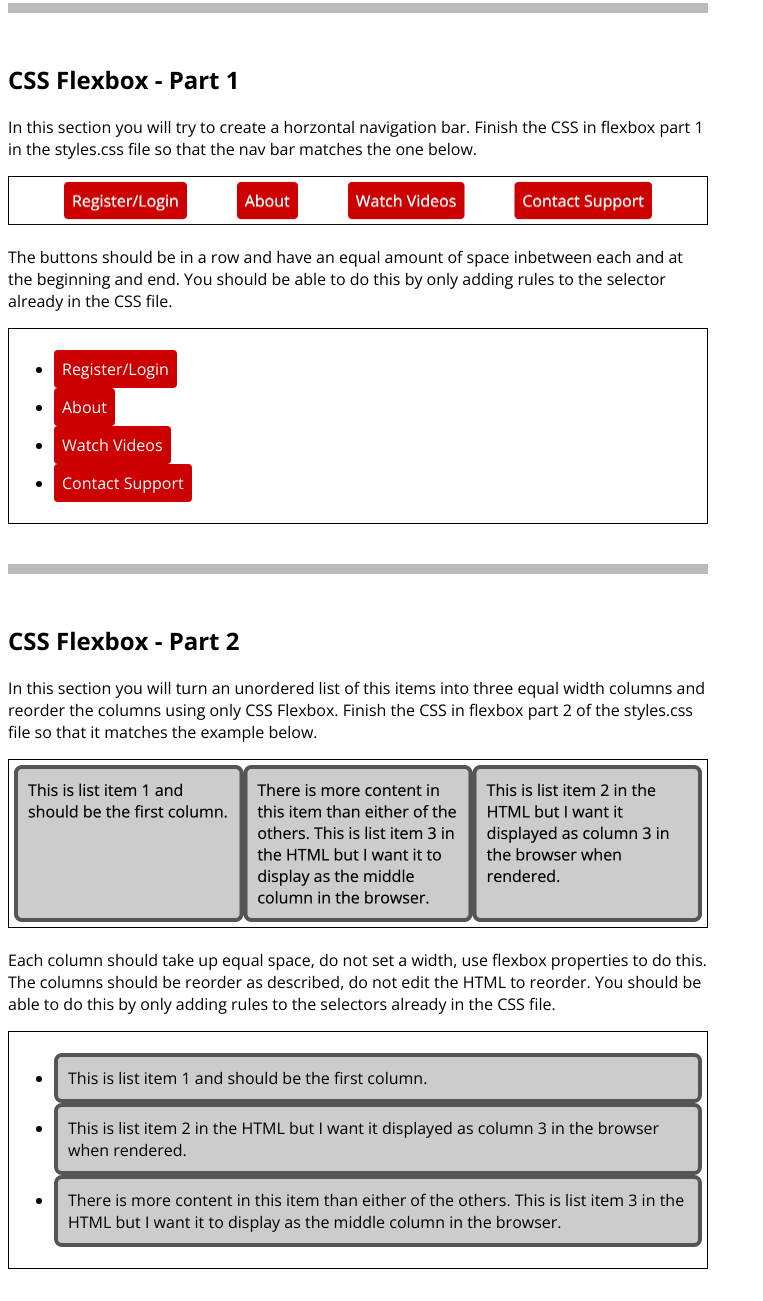
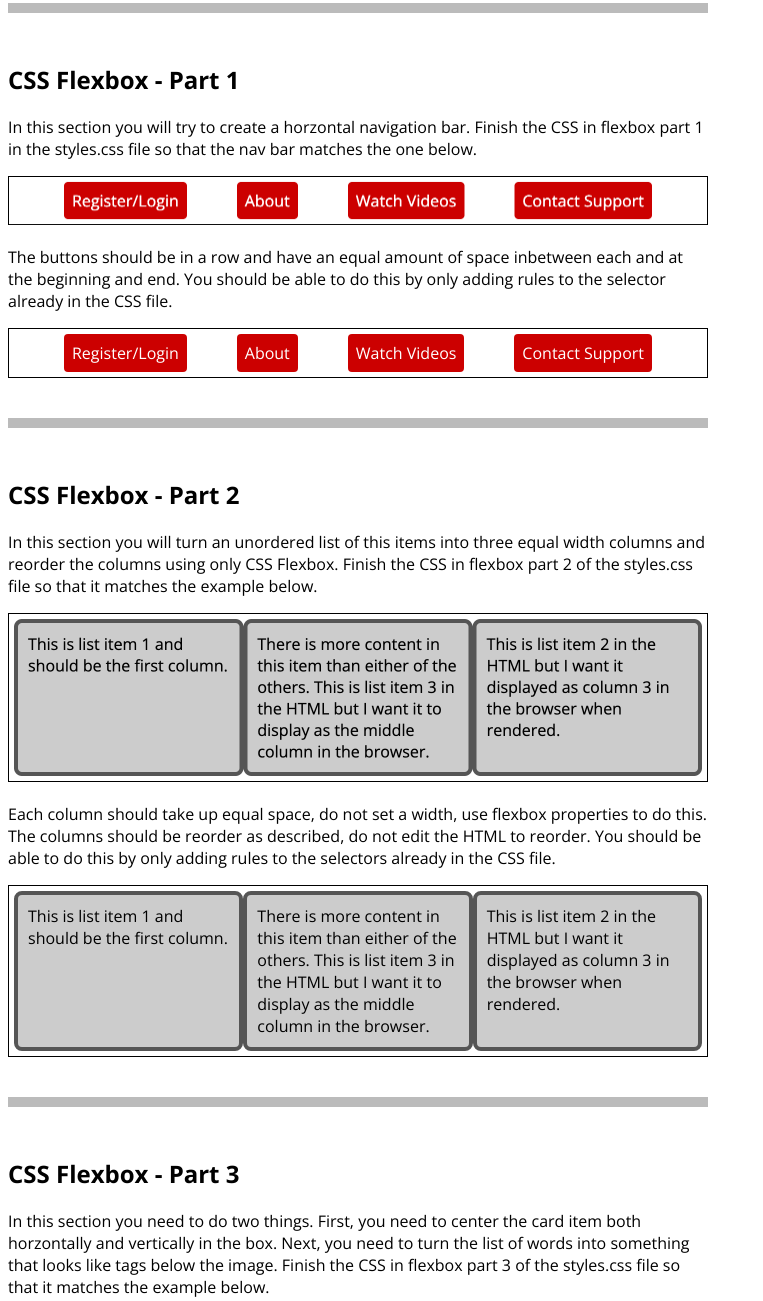
Before and after one commit to pmedam/ITMD541-Lab2, a plain HTML site: page index.html in a window 1280 px wide. Shown: the part 344-1645 px from the top of the page, without its empty margins (0-763 px from the left). Drawn offline with nearby package versions, Linux system fonts and the light colour scheme.

Commit message:
Work in progress

```diff
--- a/index.html
+++ b/index.html
@@ -14,7 +14,7 @@
 <body>
   <header class="w700">
     <h1>ITMD 4/541 - Lab 2</h1>
-    <h2>Your Name Here</h2>
+    <h2>Pradeep Kumar Medam</h2>
     <p>In this lab follow the directions in each part to write CCS rules to match the example image. <strong>DO NOT</strong> edit this HTML file in any way except to add your name in the H2 in the Header section above this text. <strong>DO NOT</strong> edit the global.css file in any way. You will write all your CSS in the proper sections in the styles.css file only.</p>
     <p>Create a Lab2 folder in your class GitHub repository and place all the files for this lab in that folder, including the assets folder with images. Once you publish this lab to GitHub Pages, submit to the blackboard assignment a link to this main lab page in GitHub Pages and your GitHub repository code.</p>
   </header>
--- a/styles.css
+++ b/styles.css
@@ -1,7 +1,11 @@
 /* Flexbox Part 1 */
 
 #flex-section1 ul {
-
+display: flex;
+justify-content:space-evenly;
+margin:0;
+padding:0;
+list-style: none;
 }
 
 /* end Flexbox Part 1 */
@@ -10,23 +14,30 @@
 /* Flexbox Part 2 */
 
 #flex-section2 ul {
+	list-style-type: none;
+	display: flex;
+	margin: 0;
+	padding: 0;
 
-}
+	}
 
 #flex-section2 li {
 
 }
 
 #flex-section2 .item1 {
-
+	order:1;
+	flex:30;
 }
 
 #flex-section2 .item2 {
-
+	order:3;
+	flex:30;
 }
 
 #flex-section2 .item3 {
-
+	order:2;
+	flex:30;
 }
 
 /* end Flexbox Part 2 */
@@ -36,9 +47,12 @@
 
 #flex-section3 .box {
 
+	text-align: center;
+
 }
 
 #flex-section3 .tags ul {
+	list-style: none;
 
 }
 
```
